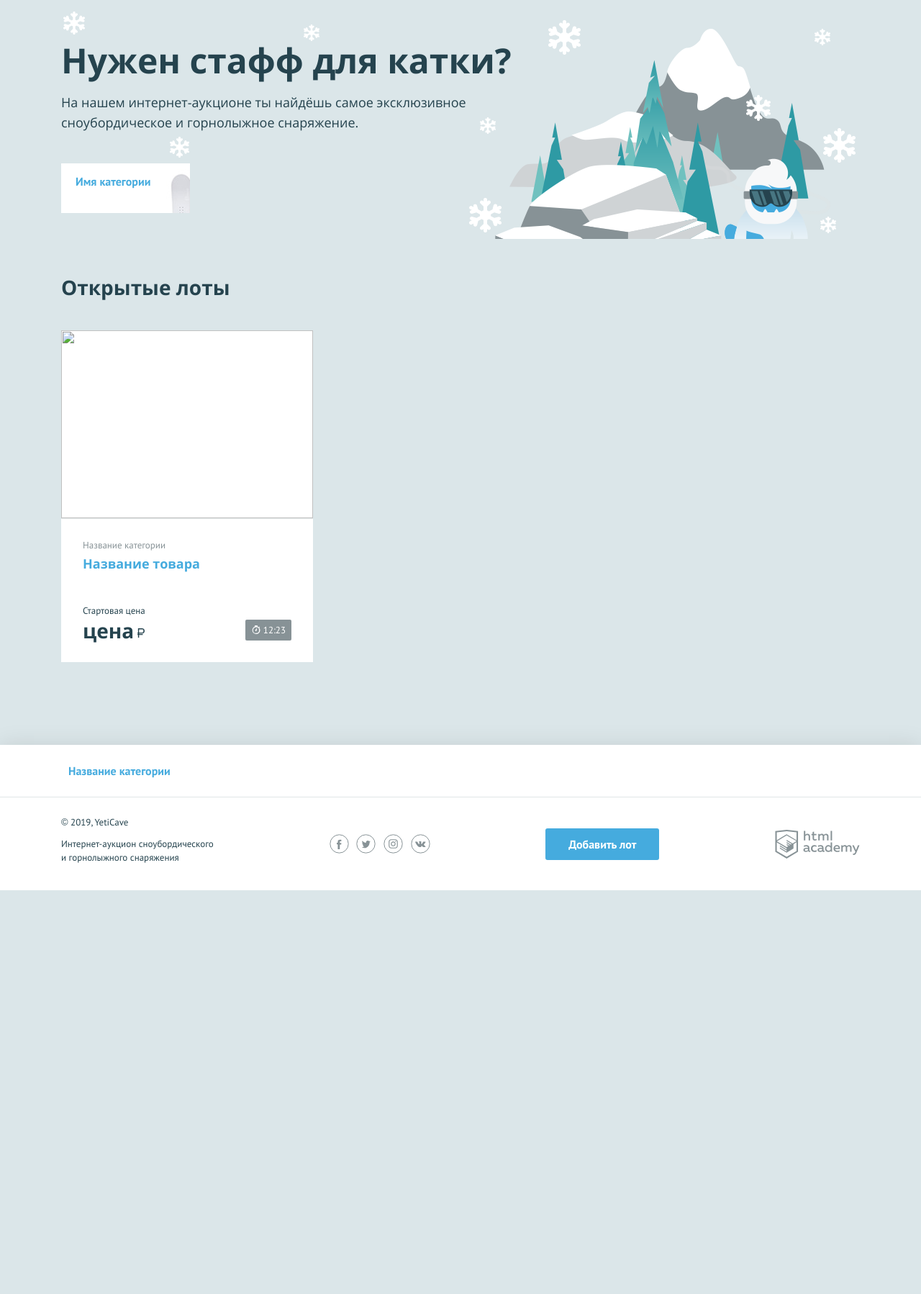
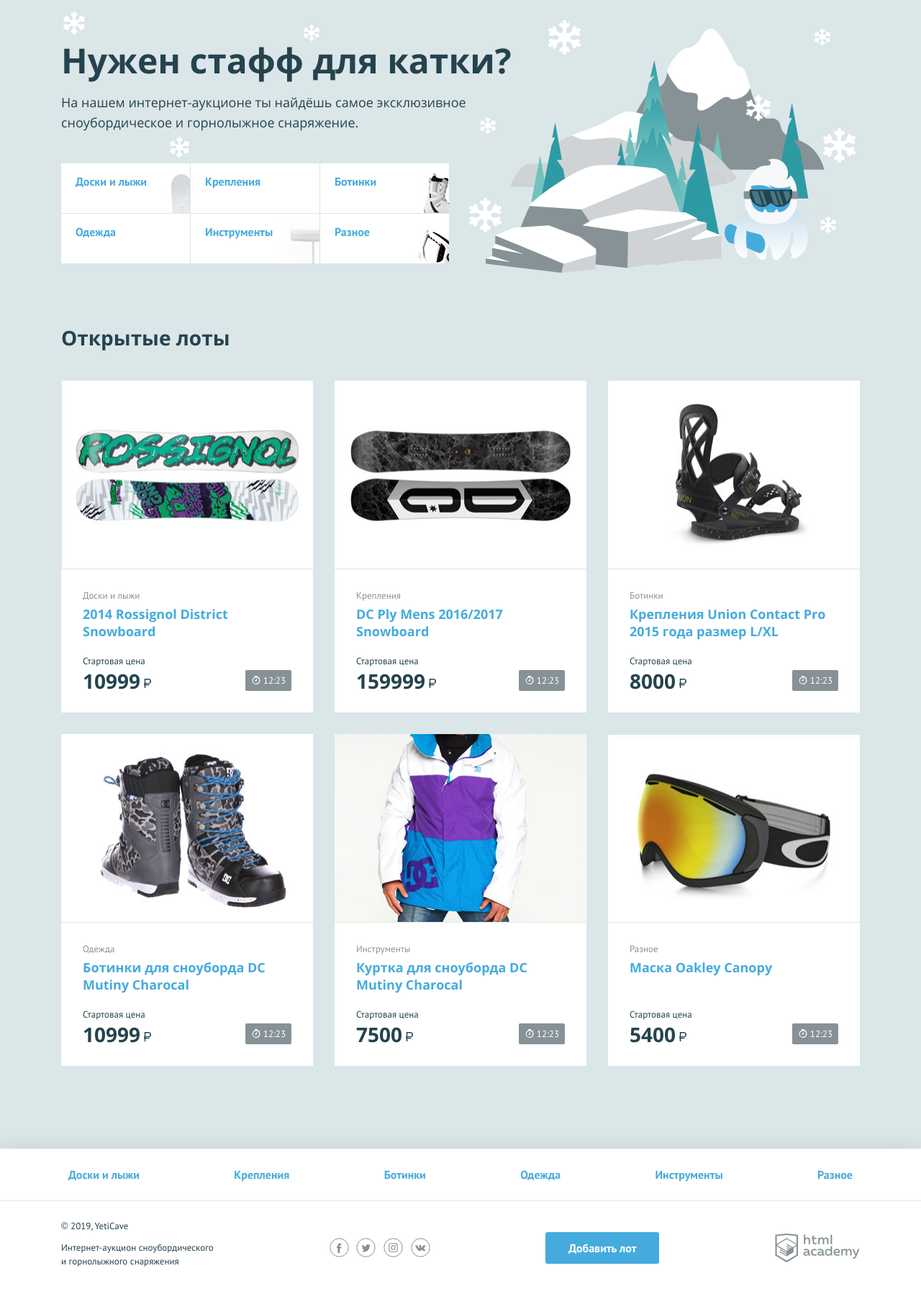
Before and after one commit to ministrov/yetycave-php, a PHP site: page / in a window 1280 px wide. Shown: the part 107-1905 px from the top of the page at 72% size. Before the commit the page ends 1344 px from the top, so only its background shows below. Run offline with PHP 8.4, Linux system fonts and the light colour scheme.

Commit message:
feat: start operating with loops and rendeing lists of arrays and finish in

```diff
--- a/index.php
+++ b/index.php
@@ -2,16 +2,6 @@
 $is_auth = rand(0, 1);
 
 $user_name = 'Anton'; // укажите здесь ваше имя
-
-$categories = [
-    [],
-    [],
-    [],
-    [],
-    [],
-    []
-];
-
 ?>
 <!DOCTYPE html>
 <html lang="ru">
@@ -46,10 +36,10 @@ $categories = [
                             <a class="user-menu__bets" href="pages/my-bets.html">Мои ставки</a>
                             <a class="user-menu__logout" href="#">Выход</a>
                         </div>
-                    <?php else: ?>
+                    <?php else : ?>
                         <ul class="user-menu__list">
                             <li class="user-menu__item">
-                               <a href="#">Регистрация</a>
+                                <a href="#">Регистрация</a>
                             </li>
                             <li class="user-menu__item">
                                 <a href="#">Вход</a>
@@ -64,11 +54,62 @@ $categories = [
             <section class="promo">
                 <h2 class="promo__title">Нужен стафф для катки?</h2>
                 <p class="promo__text">На нашем интернет-аукционе ты найдёшь самое эксклюзивное сноубордическое и горнолыжное снаряжение.</p>
+                <?php
+                $categories = [
+                    "boards" => "Доски и лыжи",
+                    "bindings" => "Крепления",
+                    "boots" => "Ботинки",
+                    "cloths" => "Одежда",
+                    "tools" => "Инструменты",
+                    "other" => "Разное"
+                ];
+
+                $goods = [
+                    [
+                        "title" => "2014 Rossignol District Snowboard",
+                        "category" => $categories['boards'],
+                        "price" => 10999,
+                        "image" => "img/lot-1.jpg"
+                    ],
+                    [
+                        "title" => "DC Ply Mens 2016/2017 Snowboard",
+                        "category" => $categories['bindings'],
+                        "price" => 159999,
+                        "image" => "img/lot-2.jpg"
+                    ],
+                    [
+                        "title" => "Крепления Union Contact Pro 2015 года размер L/XL",
+                        "category" => $categories['boots'],
+                        "price" => 8000,
+                        "image" => "img/lot-3.jpg"
+                    ],
+                    [
+                        "title" => "Ботинки для сноуборда DC Mutiny Charocal",
+                        "category" => $categories['cloths'],
+                        "price" => 10999,
+                        "image" => "img/lot-4.jpg"
+                    ],
+                    [
+                        "title" => "Куртка для сноуборда DC Mutiny Charocal",
+                        "category" => $categories['tools'],
+                        "price" => 7500,
+                        "image" => "img/lot-5.jpg"
+                    ],
+                    [
+                        "title" => "Маска Oakley Canopy",
+                        "category" => $categories['other'],
+                        "price" => 5400,
+                        "image" => "img/lot-6.jpg"
+                    ],
+                ];
+                ?>
                 <ul class="promo__list">
                     <!--заполните этот список из массива категорий-->
-                    <li class="promo__item promo__item--boards">
-                        <a class="promo__link" href="pages/all-lots.html">Имя категории</a>
-                    </li>
+                    <?php foreach ($categories as $key => $category) : ?>
+                        <li class="promo__item promo__item--<?= $key; ?>">
+                            <a class="promo__link" href="pages/all-lots.html"><?= $category; ?></a>
+                        </li>
+                    <?php endforeach; ?>
                 </ul>
             </section>
             <section class="lots">
@@ -77,17 +118,18 @@ $categories = [
                 </div>
                 <ul class="lots__list">
                     <!--заполните этот список из массива с товарами-->
+                    <?php foreach ($goods as $key => $good): ?>
                     <li class="lots__item lot">
                         <div class="lot__image">
-                            <img src="" width="350" height="260" alt="">
+                            <img src="<?= $good['image'] ?>" width="350" height="260" alt="<?= $good['title'] ?>">
                         </div>
                         <div class="lot__info">
-                            <span class="lot__category">Название категории</span>
-                            <h3 class="lot__title"><a class="text-link" href="pages/lot.html">Название товара</a></h3>
+                            <span class="lot__category"><?= $good['category'] ?></span>
+                            <h3 class="lot__title"><a class="text-link" href="pages/lot.html"><?= $good['title'] ?></a></h3>
                             <div class="lot__state">
                                 <div class="lot__rate">
                                     <span class="lot__amount">Стартовая цена</span>
-                                    <span class="lot__cost">цена<b class="rub">р</b></span>
+                                    <span class="lot__cost"><?= $good['price'] ?><b class="rub">р</b></span>
                                 </div>
                                 <div class="lot__timer timer">
                                     12:23
@@ -95,6 +137,7 @@ $categories = [
                             </div>
                         </div>
                     </li>
+                    <?php endforeach; ?>
                 </ul>
             </section>
         </main>
@@ -104,9 +147,11 @@ $categories = [
         <nav class="nav">
             <ul class="nav__list container">
                 <!--заполните этот список из массива категорий-->
-                <li class="nav__item">
-                    <a href="pages/all-lots.html">Название категории</a>
-                </li>
+                <?php foreach ($categories as $category) : ?>
+                    <li class="nav__item">
+                        <a href="pages/all-lots.html"><?= $category; ?></a>
+                    </li>
+                <?php endforeach; ?>
             </ul>
         </nav>
         <div class="main-footer__bottom container">
```
